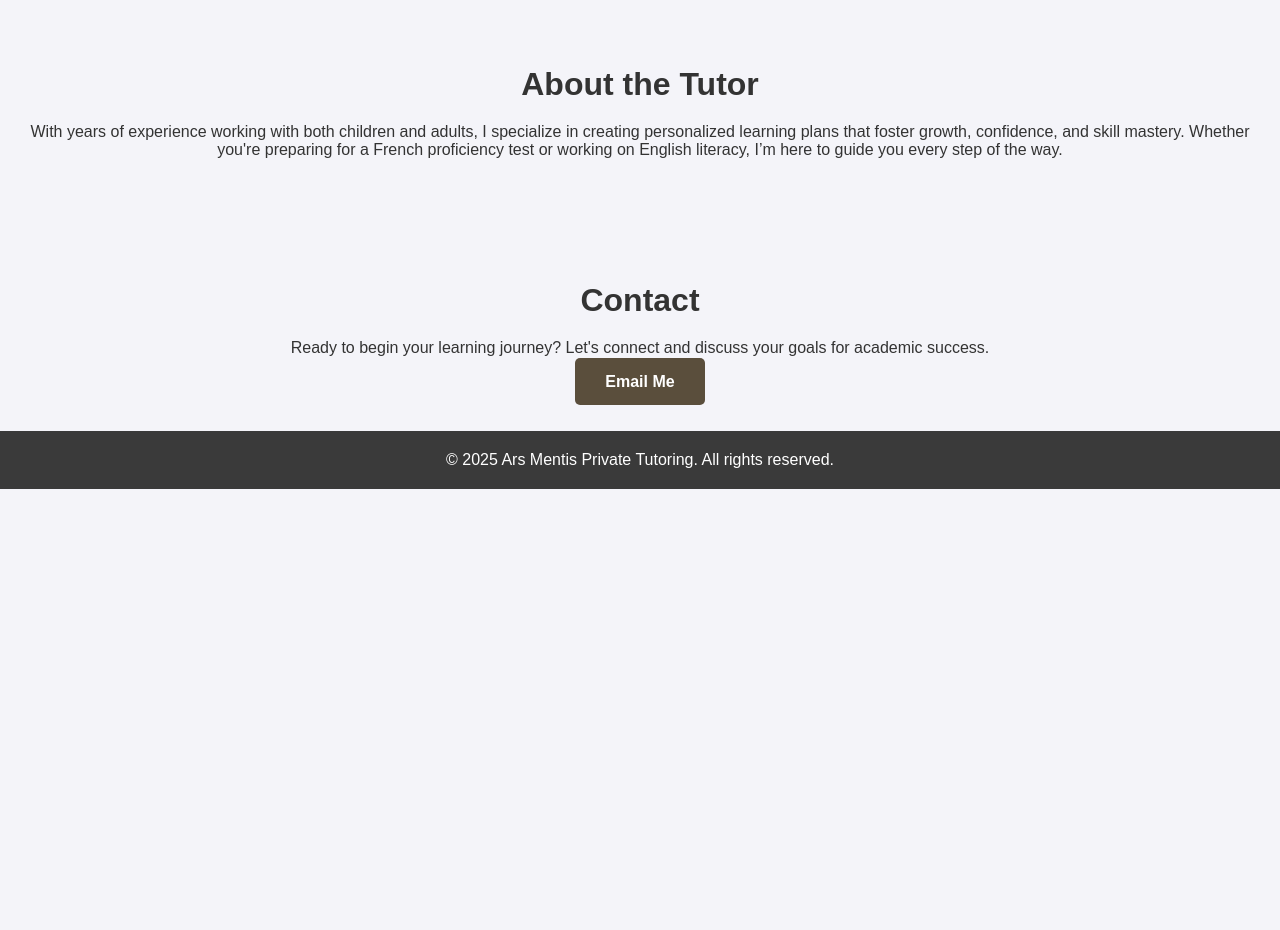
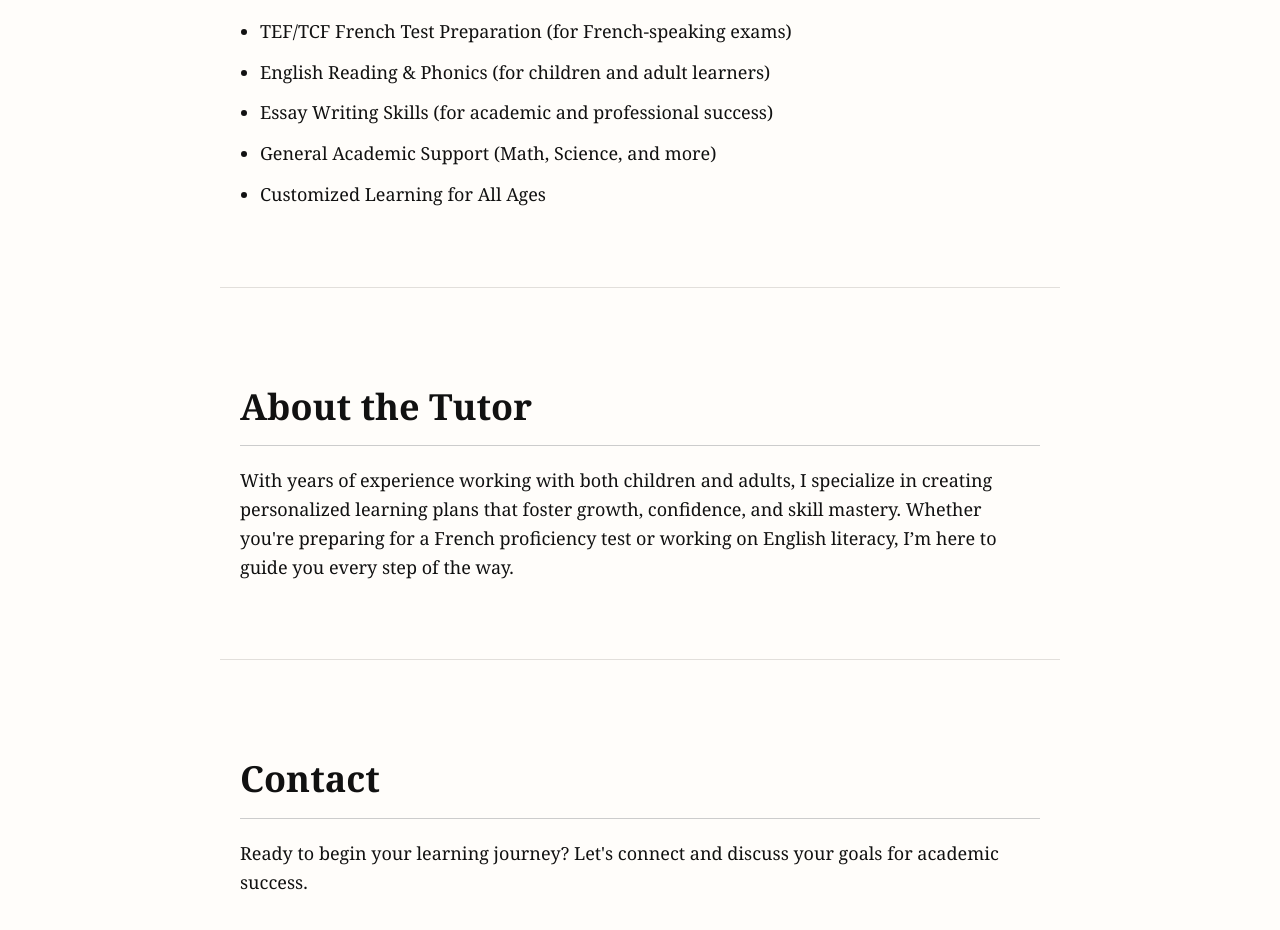
Before and after one commit to lbeaubien/ars-mentis-tutoring, a plain HTML site: page index.html in a window 1280 px wide. Shown: the part 656-1586 px from the top of the page. Before the commit the page ends 1145 px from the top, so only its background shows below. Drawn offline with Linux system fonts and the light colour scheme.

Commit message:
Update styles.css

```diff
--- a/styles.css
+++ b/styles.css
@@ -1,69 +1,86 @@
-/* Global Styles */
+/* Elegant New Yorker-Inspired Styles */
 body {
-    font-family: 'Arial', sans-serif;
+    font-family: 'Georgia', serif;
     margin: 0;
     padding: 0;
-    background-color: #f4f4f9;
-    color: #333;
+    background-color: #fffdfa;
+    color: #111;
+    line-height: 1.6;
+    font-size: 18px;
 }
 
 header {
-    background-color: #3a3a3a;
-    color: white;
+    background-color: #f6f3ef;
+    color: #111;
     padding: 80px 20px;
     text-align: center;
+    border-bottom: 1px solid #ddd;
 }
 
 header h1 {
     font-size: 3em;
     margin-bottom: 10px;
+    font-weight: normal;
+    letter-spacing: 0.5px;
 }
 
 header p {
-    font-size: 1.2em;
-    margin-bottom: 20px;
+    font-size: 1.25em;
+    max-width: 700px;
+    margin: 0 auto 20px;
 }
 
 .cta-button {
-    background-color: #5a4e3c;
-    color: white;
-    padding: 15px 30px;
+    background-color: #111;
+    color: #fff;
+    padding: 12px 28px;
     text-decoration: none;
     font-weight: bold;
-    border-radius: 5px;
-    transition: background-color 0.3s;
+    border-radius: 4px;
+    display: inline-block;
+    margin-top: 20px;
+    font-family: 'Georgia', serif;
+    transition: background-color 0.3s ease;
 }
 
 .cta-button:hover {
-    background-color: #7a674c;
+    background-color: #333;
 }
 
 /* Section Styles */
 section {
-    padding: 40px 20px;
-    text-align: center;
+    padding: 60px 20px;
+    max-width: 800px;
+    margin: 0 auto;
+    border-bottom: 1px solid #e2dfdb;
+    text-align: left;
 }
 
 section h2 {
     font-size: 2em;
     margin-bottom: 20px;
+    border-bottom: 1px solid #ccc;
+    padding-bottom: 10px;
 }
 
 ul {
-    list-style: none;
+    list-style-type: disc;
+    margin-left: 20px;
     padding: 0;
 }
 
 ul li {
-    font-size: 1.2em;
-    margin-bottom: 10px;
+    margin-bottom: 12px;
 }
 
 footer {
-    background-color: #3a3a3a;
-    color: white;
-    padding: 20px;
+    background-color: #f6f3ef;
+    color: #555;
+    padding: 30px 20px;
     text-align: center;
+    font-size: 0.9em;
+    font-style: italic;
+    border-top: 1px solid #ddd;
 }
 
 footer p {
```
